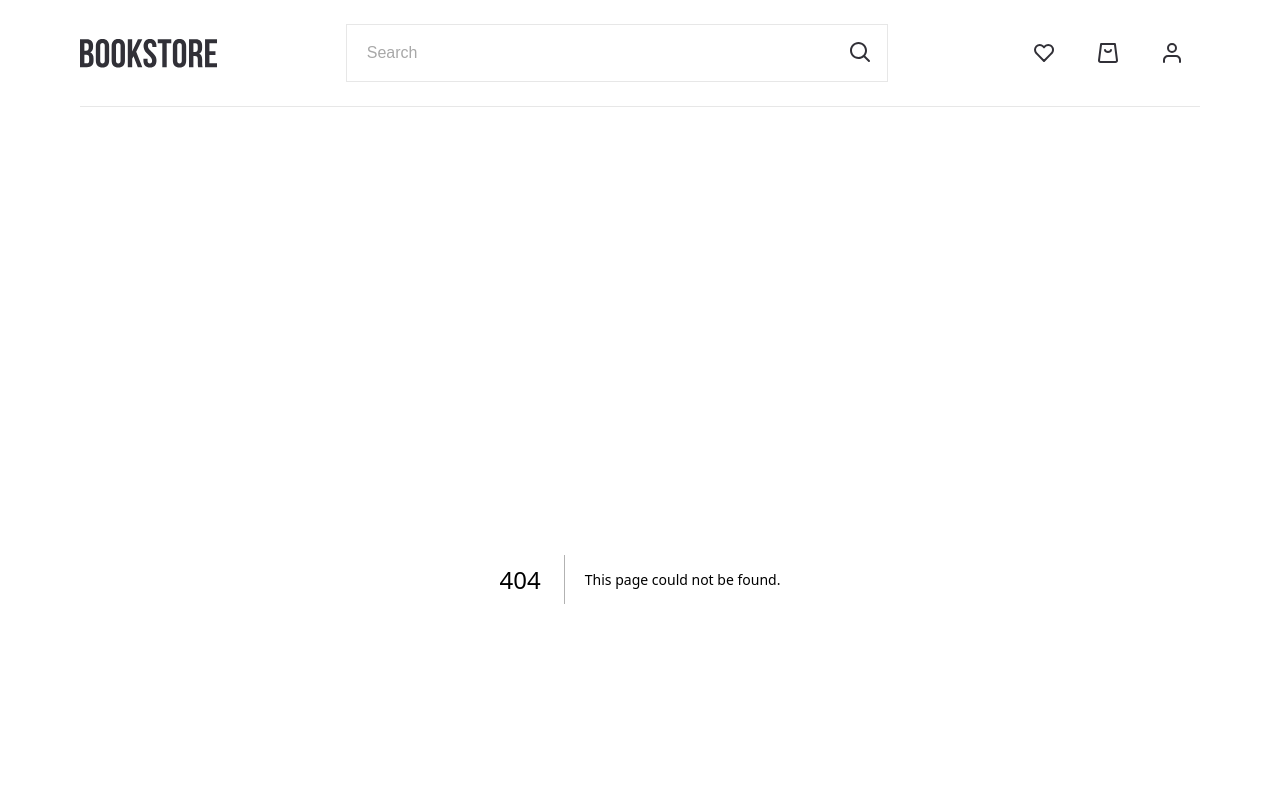
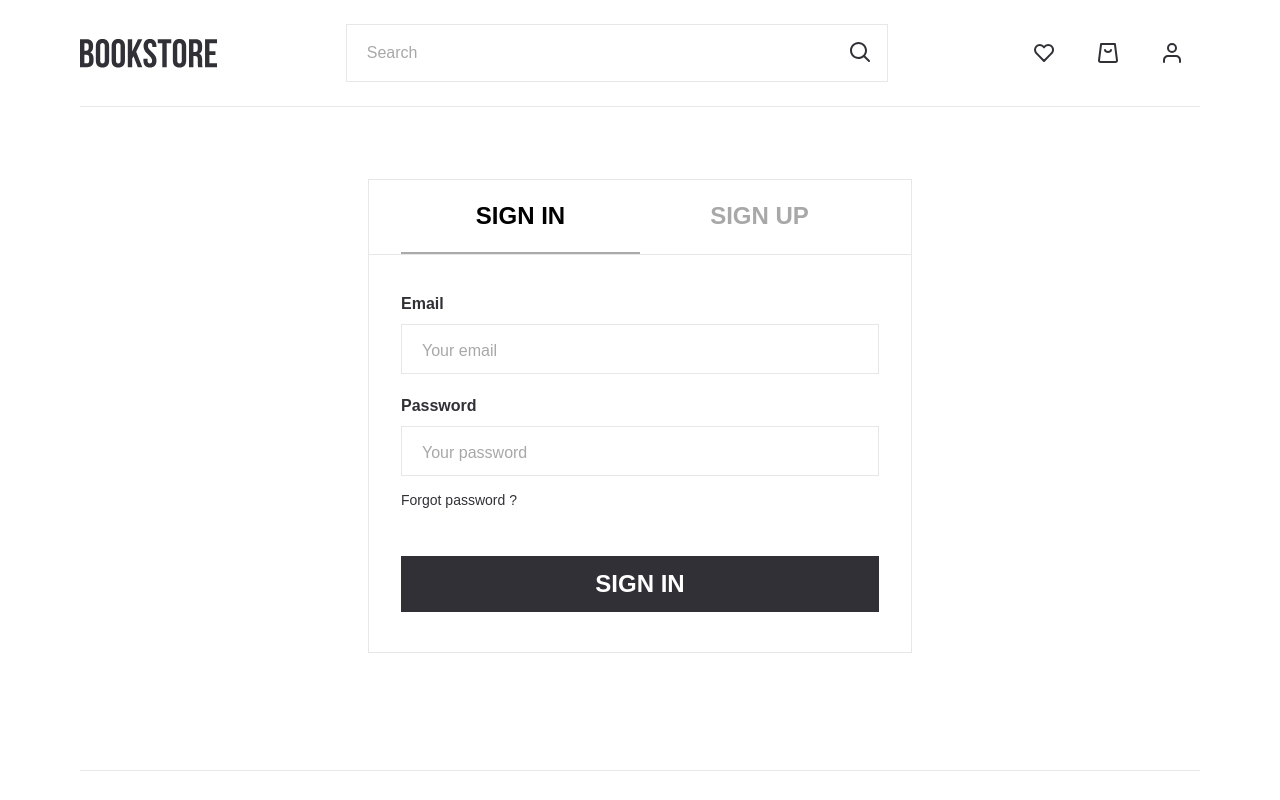
Before and after one commit to OlgaReut/book-store, a Next.js app: page /components/SignIn in a window 1280 px wide. Before the commit this address had no page. Shown: the top 800 px of the page. Built offline with nearby package versions, Linux system fonts and the light colour scheme.

Commit message:
add sign in component

```diff
--- a/package.json
+++ b/package.json
@@ -13,7 +13,8 @@
     "next": "15.3.2",
     "react": "^19.0.0",
     "react-dom": "^19.0.0",
-    "react-redux": "^9.2.0"
+    "react-redux": "^9.2.0",
+    "react-tabs": "^6.1.0"
   },
   "devDependencies": {
     "@eslint/eslintrc": "^3",
--- a/src/app/components/Header/Header.tsx
+++ b/src/app/components/Header/Header.tsx
@@ -22,7 +22,7 @@ const Header = () => {
                 <Link href="/components/Favorites"><button className={style.headerWrapperButton}>
                     {favorites?.length ? <SvgFavoritesAdded/> : <SvgFavorites />}</button></Link>
                     <Link href="/components/Cart"><button className={style.headerWrapperButton}>{addedBook?.length ? <SvgBasketAdded/> : <SvgBasket />}</button></Link>
-                <Link href="/components/Account"><button className={style.headerWrapperButton}><SvgProfile /></button></Link>
+                <Link href="/components/SignIn"><button className={style.headerWrapperButton}><SvgProfile /></button></Link>
             </div>
         </div>
     )
--- /dev/null
+++ b/src/app/components/SignIn/page.tsx
@@ -0,0 +1,56 @@
+"use client"
+
+import Link from "next/link";
+import style from "./signStyles.module.scss"
+import { Tab, Tabs, TabList, TabPanel } from 'react-tabs';
+import 'react-tabs/style/react-tabs.scss';
+
+const SignIn = () => {
+    return (
+        <>
+            <div className="max-w-[1120px] w-full m-auto">
+                <form className={style.signinForm}>
+                    <Tabs className={style.signinWrapperTabsForm}>
+                        <TabList className={style.signinWrapperTabs}>
+                            <Tab className={style.signinTab}>Sign in</Tab>
+                            <Tab className={style.signinTab}>Sign up</Tab>
+                        </TabList>
+                        <TabPanel className={style.signinWrapperPanel}>
+                            <div className={style.signinWrapperEmail}>
+                                <label className={style.signinLabel} htmlFor="email">Email</label>
+                                <input className={style.signinInput} type="email" id="email" placeholder="Your email"/>
+                            </div>
+                            <div className={style.signinWrapperPassword}>
+                                <label className={style.signinLabel} htmlFor="password">Password</label>
+                                <input className={style.signinInput} type="password" id="password" placeholder="Your password"/>
+                            </div>
+                            <Link href="#" className={style.signinForgot}>Forgot password ?</Link>
+                            <button className={style.signinBtn}>Sign in</button>
+                        </TabPanel>
+                        <TabPanel className={style.signupWrapperPanel}>
+                            <div className={style.signupWrapperName}>
+                                <label className={style.signupLabel} htmlFor="name">Name</label>
+                                <input className={style.signupInput} type="text" id="name" placeholder="Your name"/>
+                            </div>
+                            <div className={style.signupWrapperEmail}>
+                                <label className={style.signupLabel} htmlFor="email">Email</label>
+                                <input className={style.signupInput} type="email" id="email" placeholder="Your email"/>
+                            </div>
+                            <div className={style.signupWrapperPassword}>
+                                <label className={style.signupLabel} htmlFor="password">Password</label>
+                                <input className={style.signupInput} type="password" id="password" placeholder="Your password"/>
+                            </div>
+                            <div className={style.signupWrapperConfirm}>
+                                <label className={style.signupLabel} htmlFor="confirm">Confirm password</label>
+                                <input className={style.signupInput} type="password" id="confirm" placeholder="Confirm your password"/>
+                            </div>
+                            <button className={style.signupBtn}>Sign up</button>
+                        </TabPanel>
+                    </Tabs>
+                </form>
+            </div>
+        </>
+    )
+}
+
+export default SignIn
--- /dev/null
+++ b/src/app/components/SignIn/signStyles.module.scss
@@ -0,0 +1,112 @@
+.signinForm {
+    max-width: 544px;
+    width: 100%;
+    margin: 36px auto 117px;
+    border: 1px solid rgba(231, 231, 231, 1);
+}
+
+.signinWrapperTabs {
+    border-bottom: 1px solid rgba(231, 231, 231, 1);
+    margin-bottom: 33px;
+    padding: 0 32px;
+    display: flex;
+    justify-content: center;
+    align-items: center;
+}
+
+.signinTab {
+    width: 50%;
+    font-family: 'Bebas Neue', sans-serif;
+    font-size: 24px;
+    line-height: 24px;
+    font-weight: 700;
+    color: rgba(168, 168, 168, 1);
+    text-transform: uppercase;
+    cursor: pointer;
+    display: flex;
+    justify-content: center;
+    align-items: center;
+    padding: 24px 0;
+    border-bottom: 2px solid #fff;
+
+    &:active {
+        border-bottom: 2px solid rgba(49, 48, 55, 1);
+    }
+}
+
+.signinWrapperPanel,
+.signupWrapperPanel {
+    margin: 0 32px 40px;
+}
+
+.signinWrapperEmail,
+.signinWrapperPassword,
+.signupWrapperName,
+.signupWrapperEmail,
+.signupWrapperPassword,
+.signupWrapperConfirm {
+    display: flex;
+    flex-direction: column;
+    justify-content: center;
+    align-items: flex-start;
+    gap: 4px;
+    margin-bottom: 16px;
+}
+
+.signinWrapperPassword {
+    margin-bottom: 8px;
+}
+
+.signupWrapperConfirm {
+    margin-bottom: 40px;
+}
+
+.signinLabel,
+.signupLabel {
+    font-family: 'Helios', sans-serif;
+    font-size: 16px;
+    line-height: 32px;
+    font-weight: 700;
+    color: rgba(49, 48, 55, 1);
+}
+
+.signinInput,
+.signupInput {
+    width: 100%;
+    border: 1px solid rgba(231, 231, 231, 1);
+    padding: 14px 20px 10px;
+
+    &::placeholder {
+        font-family: 'Helios', sans-serif;
+        font-size: 16px;
+        line-height: 32px;
+        font-weight: 400;
+        color: rgba(168, 168, 168, 1);
+    }
+}
+
+.signinForgot {
+    font-family: 'Helios', sans-serif;
+    font-size: 14px;
+    line-height: 32px;
+    font-weight: 400;
+    color: rgba(49, 48, 55, 1);
+    margin-bottom: 40px;
+    display: block;
+}
+
+.signinBtn,
+.signupBtn {
+    width: 100%;
+    cursor: pointer;
+    font-family: 'Bebas Neue', sans-serif;
+    font-size: 24px;
+    line-height: 24px;
+    font-weight: 700;
+    color: rgba(255, 255, 255, 1);
+    background-color: rgba(49, 48, 55, 1);
+    text-transform: uppercase;
+    text-align: center;
+    padding: 16px;
+    border: none;
+}
```
Also changed, not shown: 1 other file (tests, documents, lock files or other folders).
